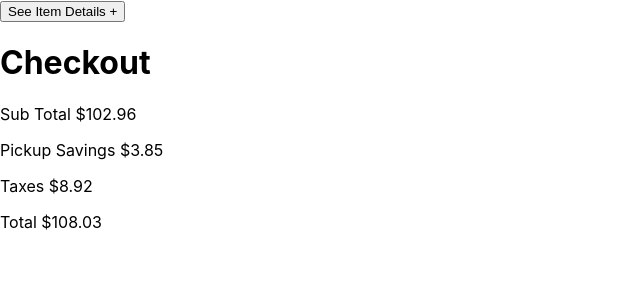
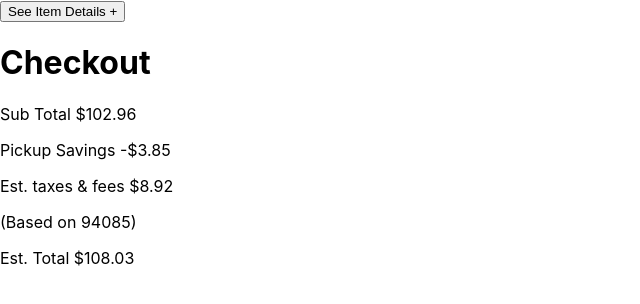
Before and after one commit to hteichei/Caspex-HW, a React (Create React App) app: page / in a window 1280 px wide. Shown: the top 304 px of the page, without its empty margins (0-640 px from the left). Built offline with nearby package versions, Linux system fonts and the light colour scheme.

Commit message:
Updated props passed down to PriceDetailText Component

```diff
--- a/src/Components/PriceDetailText.js
+++ b/src/Components/PriceDetailText.js
@@ -2,15 +2,17 @@ import React, { Component } from 'react';
 
 class PriceDetailText extends Component {
   render() {
-    const { category, value, currency } = this.props;
+    const { category, value, currency, minus, wrappedLine } = this.props;
     return (
       <div>
         <p>
           <span>{category}</span>{' '}
           <span>
+            {minus && minus}
             {currency}
             {value}
           </span>
+          <p>{wrappedLine && wrappedLine}</p>
         </p>
       </div>
     );
--- a/src/Components/PriceSummary.js
+++ b/src/Components/PriceSummary.js
@@ -20,6 +20,8 @@ class PriceSummary extends Component {
   //   return this.calculate(shippingCost);
   // };
 
+  //NEED TO FACTOR IN QUANTITY WHEN DOING CALCULATIONS!!!
+
   componentDidMount() {
     this.getSubTotal();
     this.getPickupSavings();
@@ -27,6 +29,7 @@ class PriceSummary extends Component {
   }
 
   getSubTotal = () => {
+    console.log('items', this.props.items);
     const { items } = this.props;
     const result = items.reduce((acc, obj) => {
       return acc + obj.price;
@@ -66,7 +69,7 @@ class PriceSummary extends Component {
   };
 
   render() {
-    const { currency } = this.props;
+    const { currency, zipCode } = this.props;
     const { subTotal, pickupSavings, taxes } = this.state;
     return (
       <div>
@@ -79,12 +82,18 @@ class PriceSummary extends Component {
         <PriceDetailText
           currency={currency}
           category="Pickup Savings"
+          minus="-"
           value={pickupSavings}
         />
-        <PriceDetailText currency={currency} category="Taxes" value={taxes} />
         <PriceDetailText
           currency={currency}
-          category="Total"
+          category={`Est. taxes & fees`}
+          wrappedLine={`(Based on ${zipCode})`}
+          value={taxes}
+        />
+        <PriceDetailText
+          currency={currency}
+          category="Est. Total"
           value={this.getTotal()}
         />
       </div>
```
